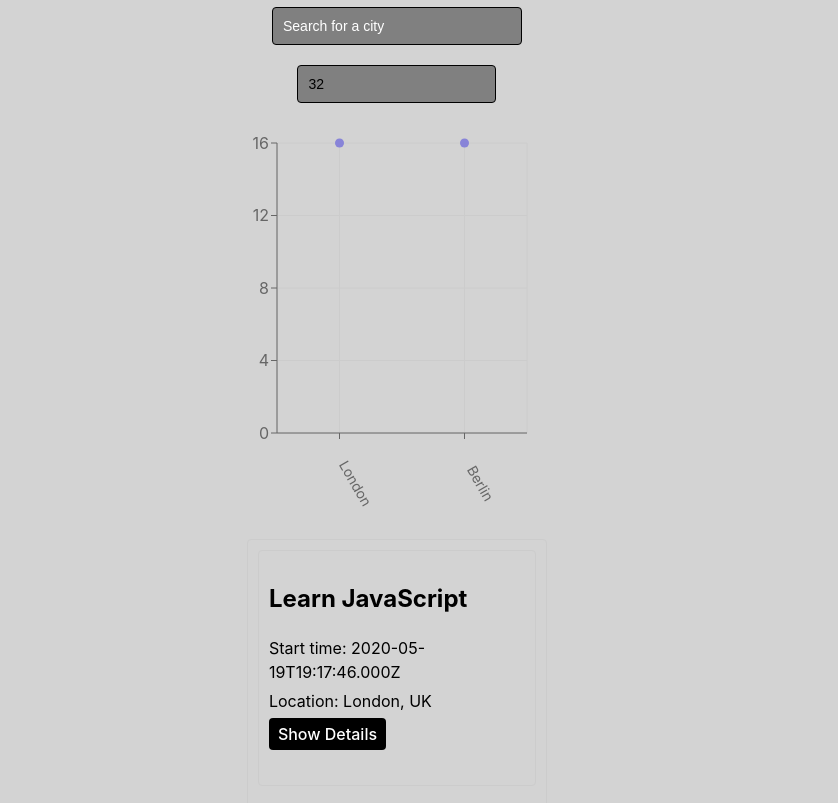
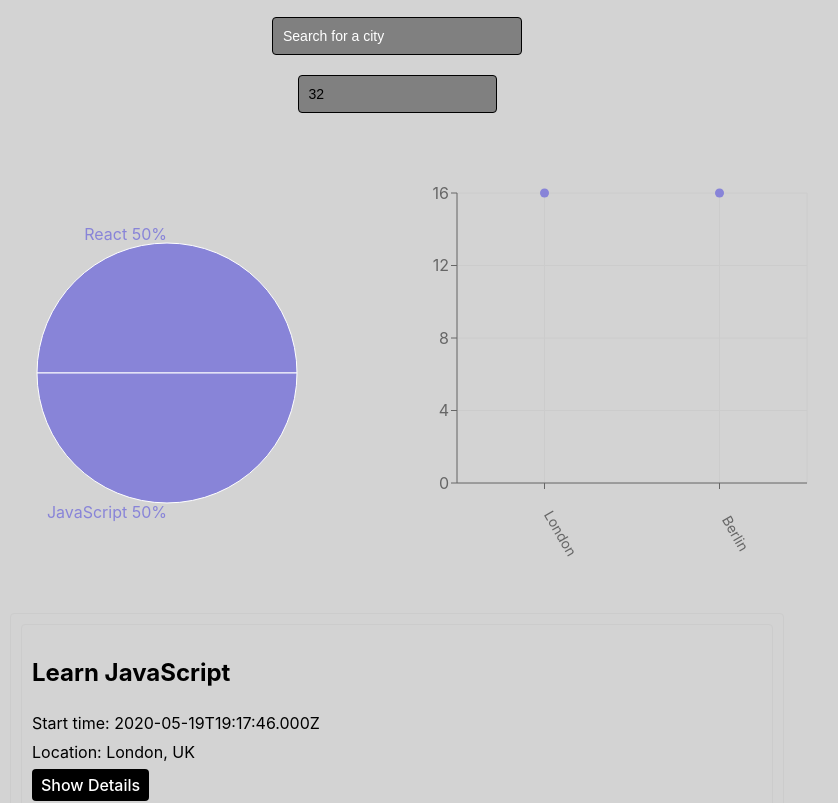
Before and after one commit to gabe-1byte/Meet, a React (Vite) app: page / in a window 1280 px wide. Shown: the top 803 px of the page, without its empty margins (243-1081 px from the left). Built offline with nearby package versions, Linux system fonts and the light colour scheme.

Commit message:
CF 4.10 Task

```diff
--- a/src/App.css
+++ b/src/App.css
@@ -126,3 +126,33 @@ input[type="number"] {
   width: 250px;
   z-index: 1000;
 }
+
+.charts-container {
+  display: flex;
+  justify-content: center;
+  align-items: flex-start;
+  gap: 60px;
+  flex-wrap: nowrap;
+  width: 100%;
+  margin: 40px auto;
+  overflow: visible;
+}
+
+
+.chart {
+  flex: 0 1 45%;
+  min-width: 400px;
+  max-width: 500px;
+  height: 400px;
+}
+
+@media (max-width: 1000px) {
+  .charts-container {
+    flex-wrap: wrap;
+  }
+
+  .chart {
+    flex: 1 1 100%;
+    max-width: 100%;
+  }
+}
--- a/src/App.jsx
+++ b/src/App.jsx
@@ -5,6 +5,7 @@ import NumberOfEvents from './components/NumberOfEvents';
 import { extractLocations, getEvents } from './api';
 import { InfoAlert, ErrorAlert, WarningAlert } from './components/Alert';
 import CityEventsChart from './components/CityEventsChart';
+import EventGenresChart from './components/EventGenresChart';
 
 import './App.css';
 import { set } from 'nprogress';
@@ -57,8 +58,14 @@ function App() {
       <NumberOfEvents onNumberChanged={setCurrentNOE}
         setErrorAlert={setErrorAlert}
       />
-      <CityEventsChart allLocations={allLocations} events={events} />
-
+      <div className='charts-container'>
+        <div className='chart'>
+          <EventGenresChart events={events} />
+        </div>
+        <div className='chart'>
+          <CityEventsChart allLocations={allLocations} events={events} />
+        </div>
+      </div>
       <EventList events={events} />
     </div>
   );
--- a/src/components/CityEventsChart.jsx
+++ b/src/components/CityEventsChart.jsx
@@ -26,7 +26,7 @@ const CityEventsChart = ({ allLocations, events }) => {
         };
 
         return (
-            <ResponsiveContainer width="100%" height={400}>
+            <ResponsiveContainer width="100%" height="100%">
                 <ScatterChart
                     margin={{
                         top: 20,
--- /dev/null
+++ b/src/components/EventGenresChart.jsx
@@ -0,0 +1,57 @@
+import React, { useState, useEffect } from "react";
+import {
+  PieChart, Pie, ResponsiveContainer
+} from "recharts";
+
+const EventGenresChart = ({ events }) => {
+  const [data, setData] = useState([]);
+  const genres = ['React', 'JavaScript', 'Node', 'jQuery', 'Angular']; // needed by label
+
+  const getData = () => {
+    return genres.map((genre) => {
+      const count = events.filter((event) => event.summary.includes(genre)).length;
+      return { name: genre, value: count };
+    });
+  };
+
+  useEffect(() => {
+    if (events?.length) {
+      setData(getData());
+    }
+  }, [events]);
+
+  const renderCustomizedLabel = ({ cx, cy, midAngle, outerRadius, percent, index }) => {
+    const RADIAN = Math.PI / 180;
+    const radius = outerRadius;
+    const x = cx + radius * Math.cos(-midAngle * RADIAN) * 1.07;
+    const y = cy + radius * Math.sin(-midAngle * RADIAN) * 1.07;
+    return percent ? (
+      <text
+        x={x}
+        y={y}
+        fill="#8884d8"
+        textAnchor={x > cx ? 'start' : 'end'}
+        dominantBaseline="central"
+      >
+        {`${genres[index]} ${(percent * 100).toFixed(0)}%`}
+      </text>
+    ) : null;
+  };
+
+  return (
+    <ResponsiveContainer width="100%" height="100%">
+      <PieChart>
+        <Pie
+          data={data}
+          dataKey="value"
+          fill="#8884d8"
+          labelLine={false}
+          label={renderCustomizedLabel}
+          outerRadius={130}
+        />
+      </PieChart>
+    </ResponsiveContainer>
+  );
+};
+
+export default EventGenresChart;
```
